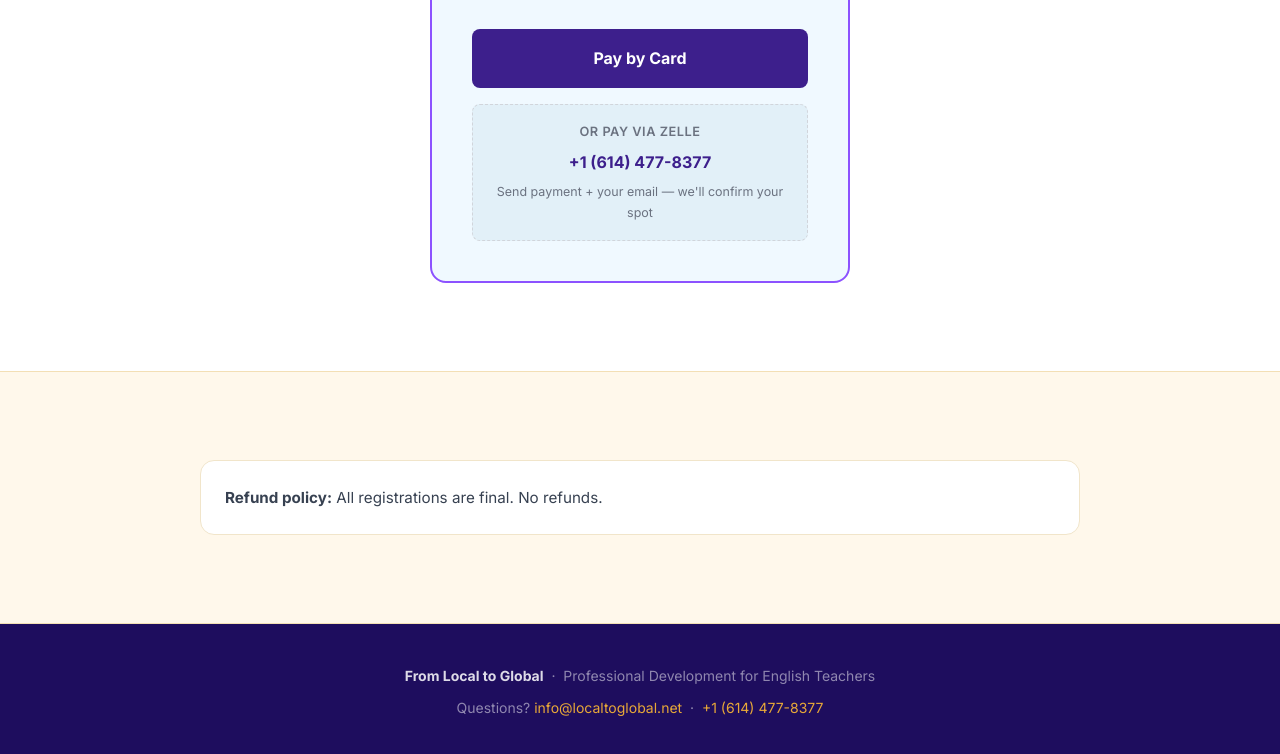
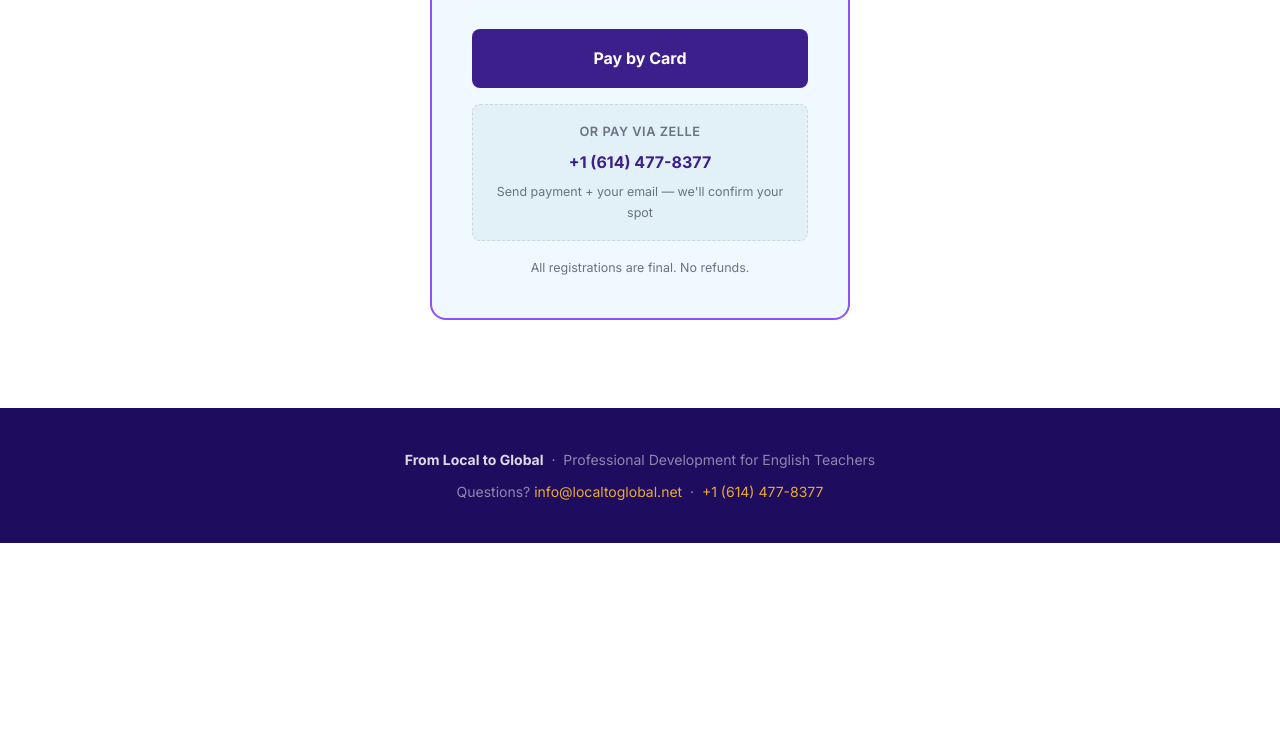
Before and after one commit to profkemalaydin/localtoglobal, a plain HTML site: page index.html in a window 1280 px wide. Shown: the part 5920-6674 px from the top of the page. After the commit the page ends 6463 px from the top, so only its background shows below. Drawn offline with Linux system fonts and the light colour scheme.

Commit message:
Move refund policy into pricing card; remove policy section

```diff
--- a/index.html
+++ b/index.html
@@ -543,6 +543,7 @@
           <p style="font-size: 1rem; font-weight: 700; color: var(--navy);">+1 (614) 477-8377</p>
           <p style="font-size: 0.78rem; color: var(--gray); margin-top: 0.3rem;">Send payment + your email — we'll confirm your spot</p>
         </div>
+        <p style="text-align:center; font-size:0.78rem; color:var(--gray); margin-top:1rem;">All registrations are final. No refunds.</p>
       </div>
 
       <!-- EARLY BIRD — active May 1–25 -->
@@ -581,15 +582,6 @@
   </div>
 </section>
 
-<!-- POLICIES -->
-<section class="policy">
-  <div class="container">
-    <div class="policy-box">
-      <p><strong>Refund policy:</strong> All registrations are final. No refunds.</p>
-    </div>
-  </div>
-</section>
-
 <!-- FOOTER -->
 <footer>
   <p><strong>From Local to Global</strong> &nbsp;·&nbsp; Professional Development for English Teachers</p>
```
